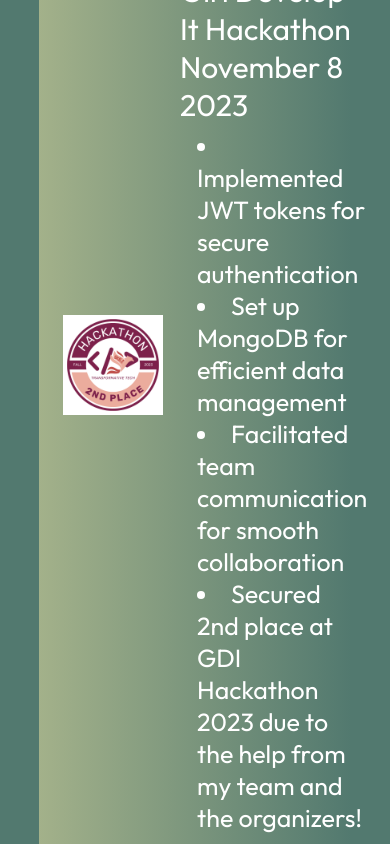
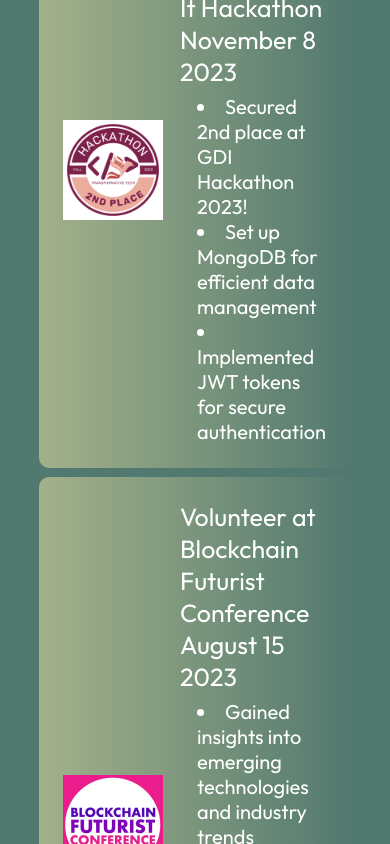
Before and after one commit to jchodon/Portfolio, a React (Vite) app: page / in a window 390 px wide. Shown: the part 5580-6424 px from the top of the page. Built offline with nearby package versions, Linux system fonts and the light colour scheme.

Commit message:
experience section font

```diff
--- a/src/components/Experience/Experience.module.css
+++ b/src/components/Experience/Experience.module.css
@@ -104,4 +104,10 @@
     width: 100%;
     gap: 9px;
   }
+  .historyItemDetails li {
+    font-size: 20px;
+  }
+  .historyItemDetails h3 {
+    font-size: 25px;
+  }
 }
--- a/src/components/data/history.json
+++ b/src/components/data/history.json
@@ -4,10 +4,9 @@
     "organisation": "Girl Develop It Hackathon",
     "startDate": "November 8 2023",
     "experiences": [
-      "Implemented JWT tokens for secure authentication",
+      "Secured 2nd place at GDI Hackathon 2023!",
       "Set up MongoDB for efficient data management",
-      "Facilitated team communication for smooth collaboration",
-      "Secured 2nd place at GDI Hackathon 2023 due to the help from my team and the organizers!"
+      "Implemented JWT tokens for secure authentication"
     ],
     "imageSrc": "history/GDI.png"
   },
@@ -17,7 +16,6 @@
     "startDate": "August 15 2023",
     "experiences": [
       "Gained insights into emerging technologies and industry trends relevant to web development",
-      "Developed organizational skills through event setup, beneficial for managing web projects",
       "Enhanced collaboration and networking abilities, key for teamwork in web development roles"
     ],
     "imageSrc": "history/blockchain.png"
```
